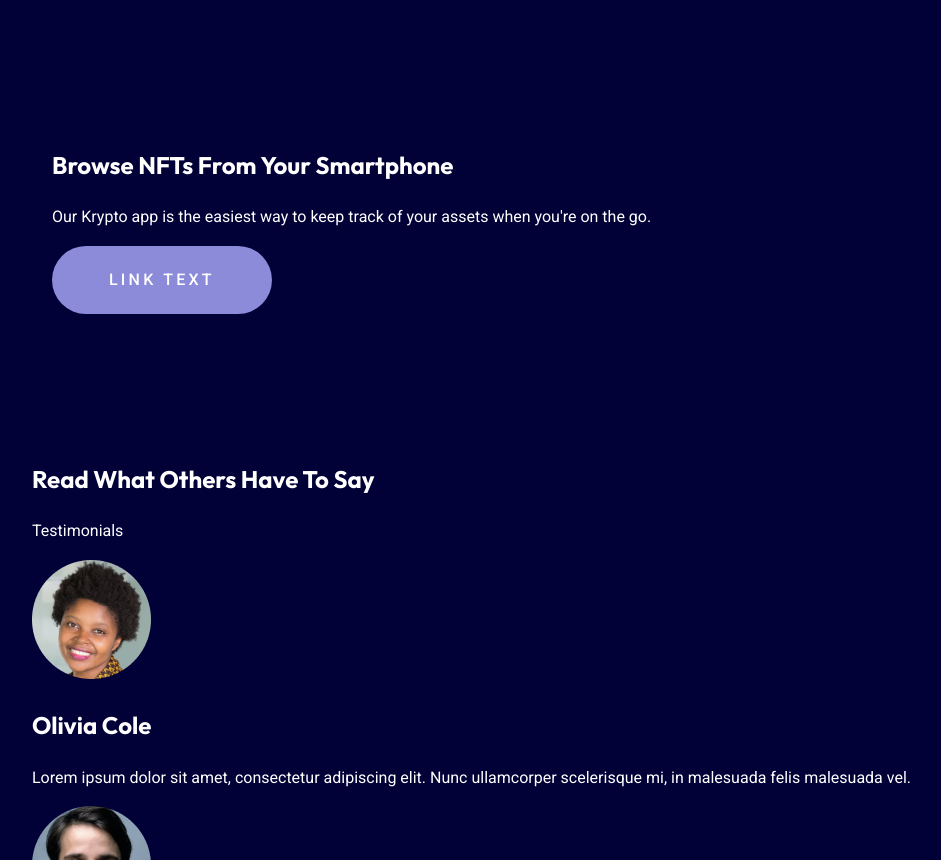
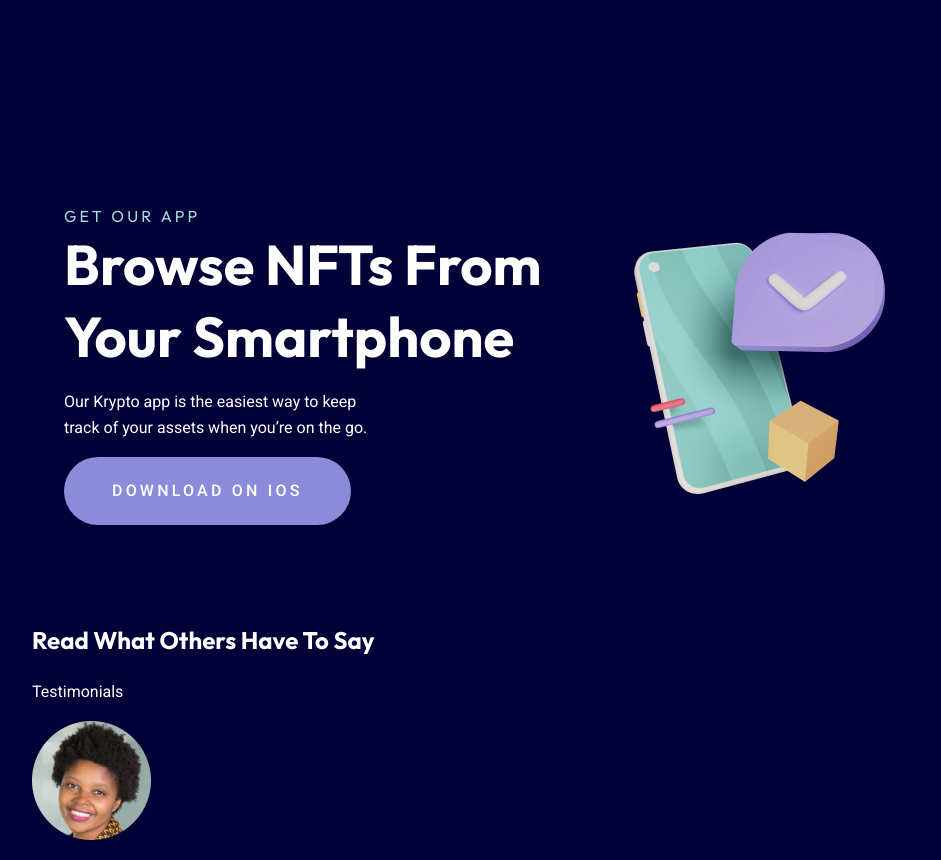
Before and after one commit to NJIT-WIS/nft-site-Xitlaly-P, a website: page docs/index.html in a window 1280 px wide. Shown: the part 1421-2281 px from the top of the page, without its empty margins (38-979 px from the left). Drawn offline with Linux system fonts and the light colour scheme.

Commit message:
app section

```diff
--- a/docs/css/main.css
+++ b/docs/css/main.css
@@ -213,3 +213,16 @@
     padding-right:3rem;
     padding-left:3rem;
 }
+
+.clip-section{
+    margin-top:8rem;
+    padding-left:2rem;
+    margin-bottom:6rem;
+    align-self:center;
+}
+
+.hero-img2{
+    height:max-content;
+    padding:0;
+    margin:0;
+}
--- a/docs/index.html
+++ b/docs/index.html
@@ -58,11 +58,15 @@
             </div>
         </section>
 
-        <section id="buy" class="hero-section clip">
-            <div class="hero-content">
-                <h2>Browse NFTs From Your Smartphone</h2>
-                <p>Our Krypto app is the easiest way to keep track of your assets when you're on the go.</p>
-                <a href="#" class="pill-link">Link Text</a>
+        <section id="about" class="clip-section">
+            <div class="section-content">
+                <div class="task-text">
+                    <h3>Get our App</h3>
+                    <h2>Browse nFTs from your smartphone</h2>
+                    <p class="sub-text">Our Krypto app is the easiest way to keep track of your assets when you’re on the go.</p>
+                    <a href="#" class="pill-link" id="pricing">Download on IOS</a>
+                </div>
+                <img class= "hero-img2"src="images/clip.png">
             </div>
         </section>
 
```
